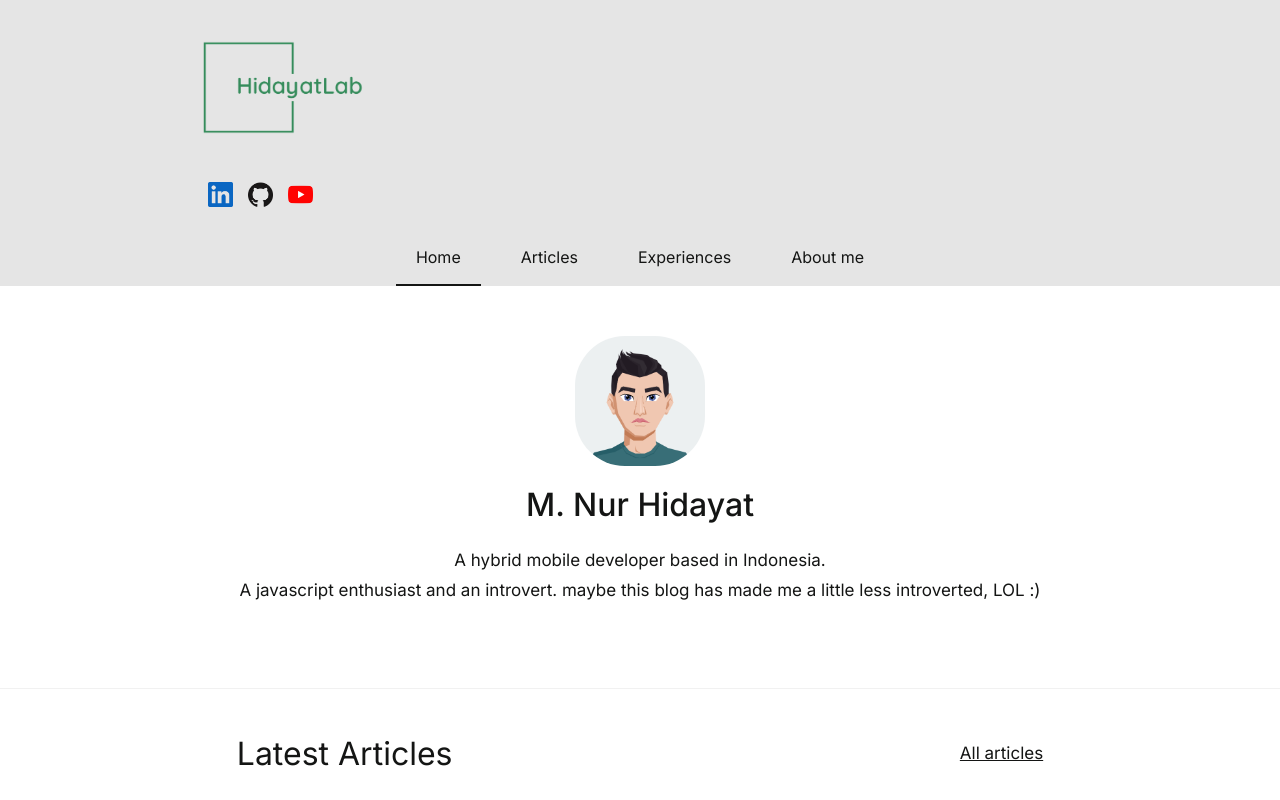
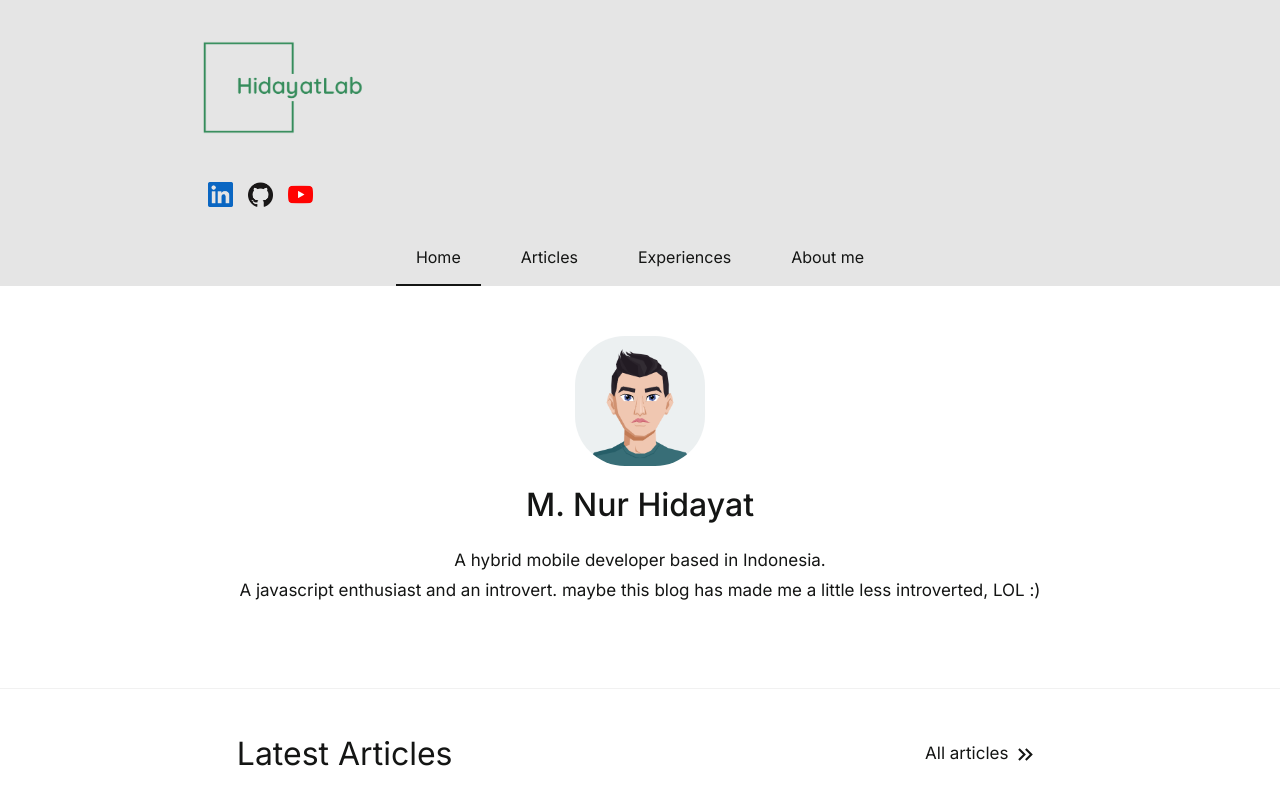
Before and after one commit to hidayat-nur/hidayat-nur.github.io, a React (Create React App) app: page / in a window 1280 px wide. Shown: the top 800 px of the page. Built offline with nearby package versions, Linux system fonts and the light colour scheme.

Commit message:
add react icon

```diff
--- a/package.json
+++ b/package.json
@@ -15,6 +15,7 @@
     "react": "^18.2.0",
     "react-bootstrap": "^2.5.0",
     "react-dom": "^18.2.0",
+    "react-icons": "^4.8.0",
     "react-router-dom": "^6.3.0",
     "react-scripts": "5.0.1",
     "typescript": "^4.7.4",
--- a/src/screens/home/index.tsx
+++ b/src/screens/home/index.tsx
@@ -1,6 +1,7 @@
 import React from "react";
 import { IMG } from "../../assets/images";
 import "./styles.css";
+import { MdKeyboardDoubleArrowRight } from "react-icons/md";
 
 function Home() {
   return (
@@ -76,7 +77,7 @@ function Home() {
         <div className="blog-head">
           <p className="blog-title">Latest Articles</p>
           <a href="" className="blog-nav">
-            All articles
+            All articles <MdKeyboardDoubleArrowRight size={25} />
           </a>
         </div>
         <div className="blog-list">
--- a/src/screens/home/styles.css
+++ b/src/screens/home/styles.css
@@ -167,6 +167,14 @@ hr {
 .blog-nav {
   font-size: 17px;
   color: #141514;
+  text-decoration: none;
+  padding: 0 5px;
+  border-radius: 5px;
+}
+
+.blog-nav:hover {
+  color: #141514;
+  background-color: #FCFBFA;
 }
 
 .footer {
```
Also changed, not shown: 1 other file (tests, documents, lock files or other folders).
